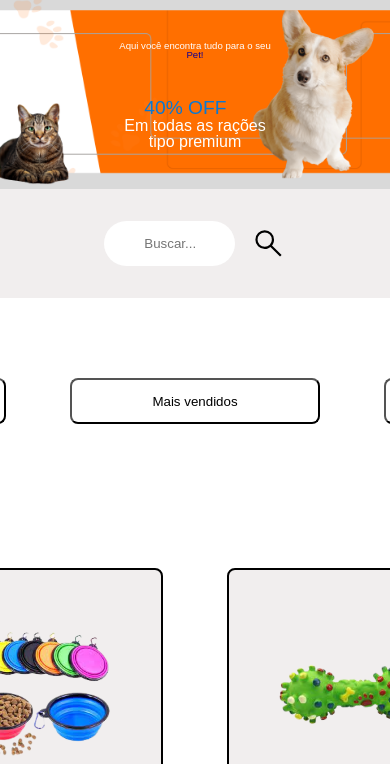
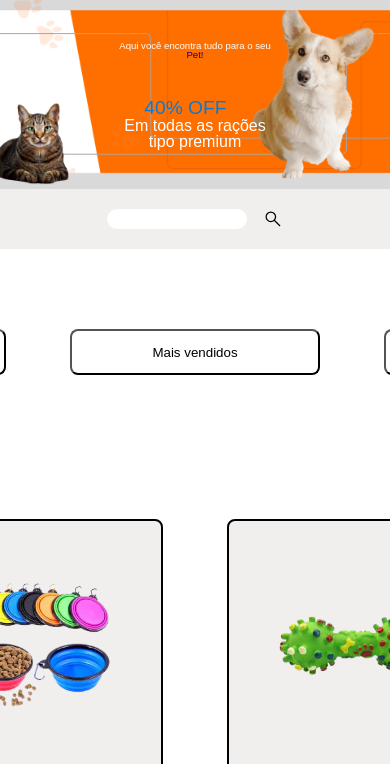
Before and after one commit to Gilson-Ferrer/e_commerce_petshop, a plain HTML site: page index.html in a window 390 px wide. Shown: the part 74-838 px from the top of the page. Drawn offline with Linux system fonts and the light colour scheme; a web font is replaced by a local one.

Commit message:
adicionando media query's ao input de pesquisa

```diff
--- a/styles/index/pesquisa.css
+++ b/styles/index/pesquisa.css
@@ -27,3 +27,69 @@
     height: auto;
     margin-left: 1em;
 }
+
+@media screen and (max-width: 800px) {
+
+    .pesquisa {
+        padding: 1.5em;
+    }
+
+    .pesquisa-input {
+        height: 30px;
+        border-radius: 15px;
+        padding-left: 1.5em;
+    }
+
+    .pesquisa-input::placeholder {
+        padding: 0.75em;
+        font-size: 0.75rem;
+    }
+
+    .pesquisa-icone {
+        width: 20px;
+    }
+}
+
+@media screen and (max-width: 600px) {
+
+    .pesquisa {
+        padding: 1.25em;
+    }
+
+    .pesquisa-input {
+        height: 20px;
+        border-radius: 10px;
+        padding-left: 1.25em;
+    }
+
+    .pesquisa-input::placeholder {
+        font-size: 0.5rem;
+    }
+
+    .pesquisa-icone {
+        width: 20px;
+        margin-left: 1em;
+    }
+}
+
+@media screen and (max-width: 500px) {
+
+    .pesquisa {
+        padding: 1.25em;
+    }
+
+    .pesquisa-input {
+        height: 20px;
+        border-radius: 10px;
+        padding-left: 1.25em;
+    }
+
+    .pesquisa-input::placeholder {
+        color:transparent;
+    }
+
+    .pesquisa-icone {
+        width: 20px;
+        margin-left: 1em;
+    }
+}
```
